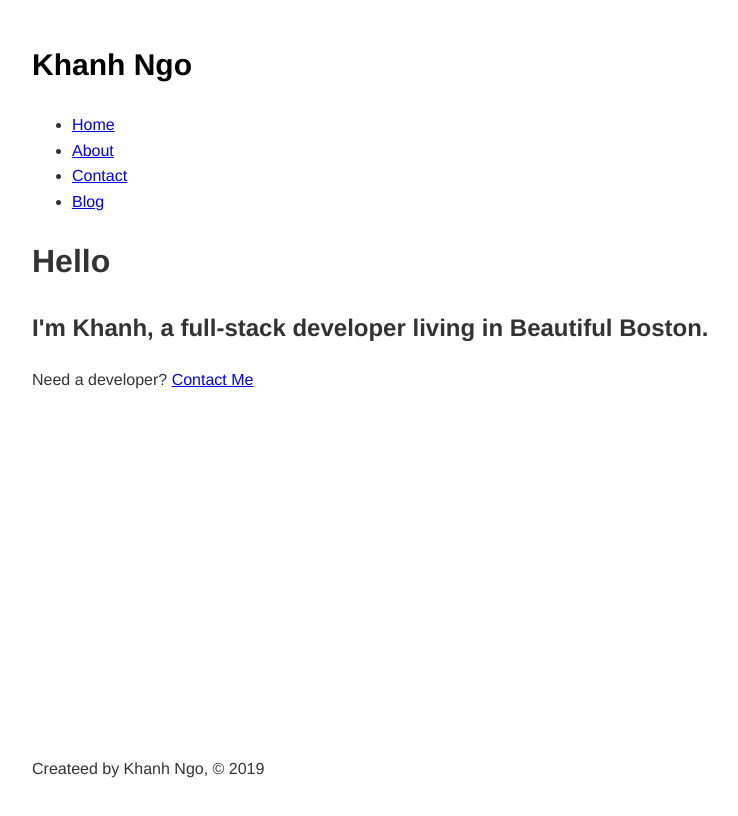
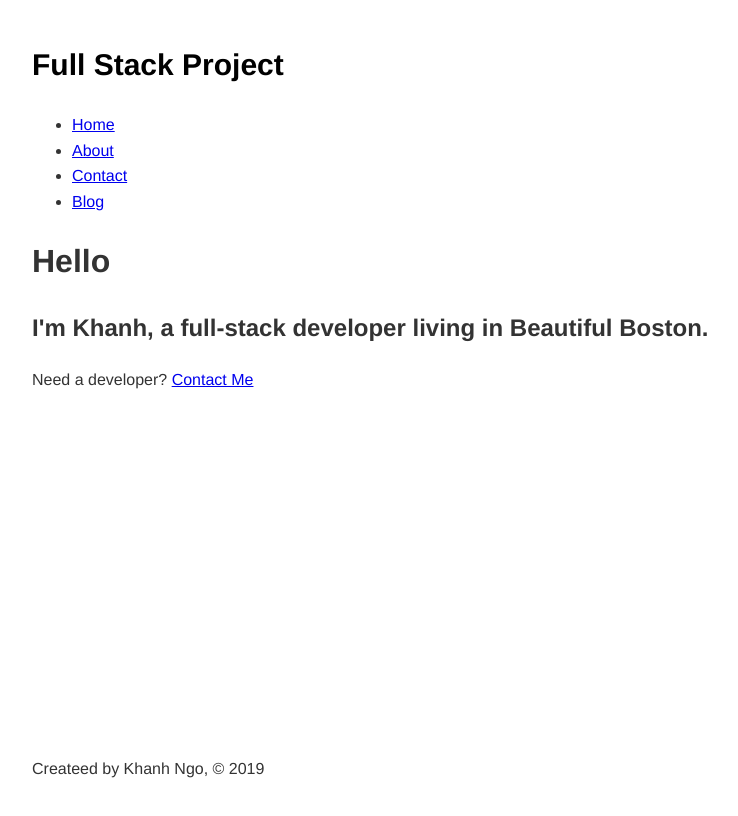
Before and after one commit to khan-ngo/gatsby-bootcamp, a Gatsby site: page / in a window 1280 px wide. Shown: the whole page, without its empty margins (243-981 px from the left). Built offline with nearby package versions, Linux system fonts and the light colour scheme; Gatsby itself is replaced by a stand-in of ours.

Commit message:
adds graphql

```diff
--- a/gatsby-config.js
+++ b/gatsby-config.js
@@ -5,6 +5,10 @@
  */
 
 module.exports = {
+  siteMetadata: {
+    title: "Full Stack Project",
+    author: "Khanh Ngo"
+  },
 plugins: [
   'gatsby-plugin-sass'
 ]}
--- a/src/components/footer.js
+++ b/src/components/footer.js
@@ -1,10 +1,21 @@
 import React from 'react'
+import { graphql, useStaticQuery } from 'gatsby'
 
 const Footer = () => {
+
+    const data = useStaticQuery(graphql`
+        query {
+            site {
+                siteMetadata{
+                    author
+                }
+            }
+        }
+    `)
     return (
         <footer>
             <p>
-                Createed by Khanh Ngo, © 2019
+                Createed by {data.site.siteMetadata.author}, © 2019
             </p>
         </footer>
     )
--- a/src/components/header.js
+++ b/src/components/header.js
@@ -1,13 +1,24 @@
 import React from 'react'
-import { Link } from 'gatsby'
+import { Link , graphql, useStaticQuery } from 'gatsby'
 import headerStyles from './header.module.scss'
 
 const Header = () => {
+
+    const data = useStaticQuery(graphql`
+
+        query {
+            site {
+                siteMetadata {
+                    title
+                }
+            }
+        }
+    `)
     return (
         <header>
             <h1>
                 <Link className={headerStyles.title} to='/'>
-                Khanh Ngo
+                {data.site.siteMetadata.title}
                 </Link>
                 </h1>
             <nav>
```
